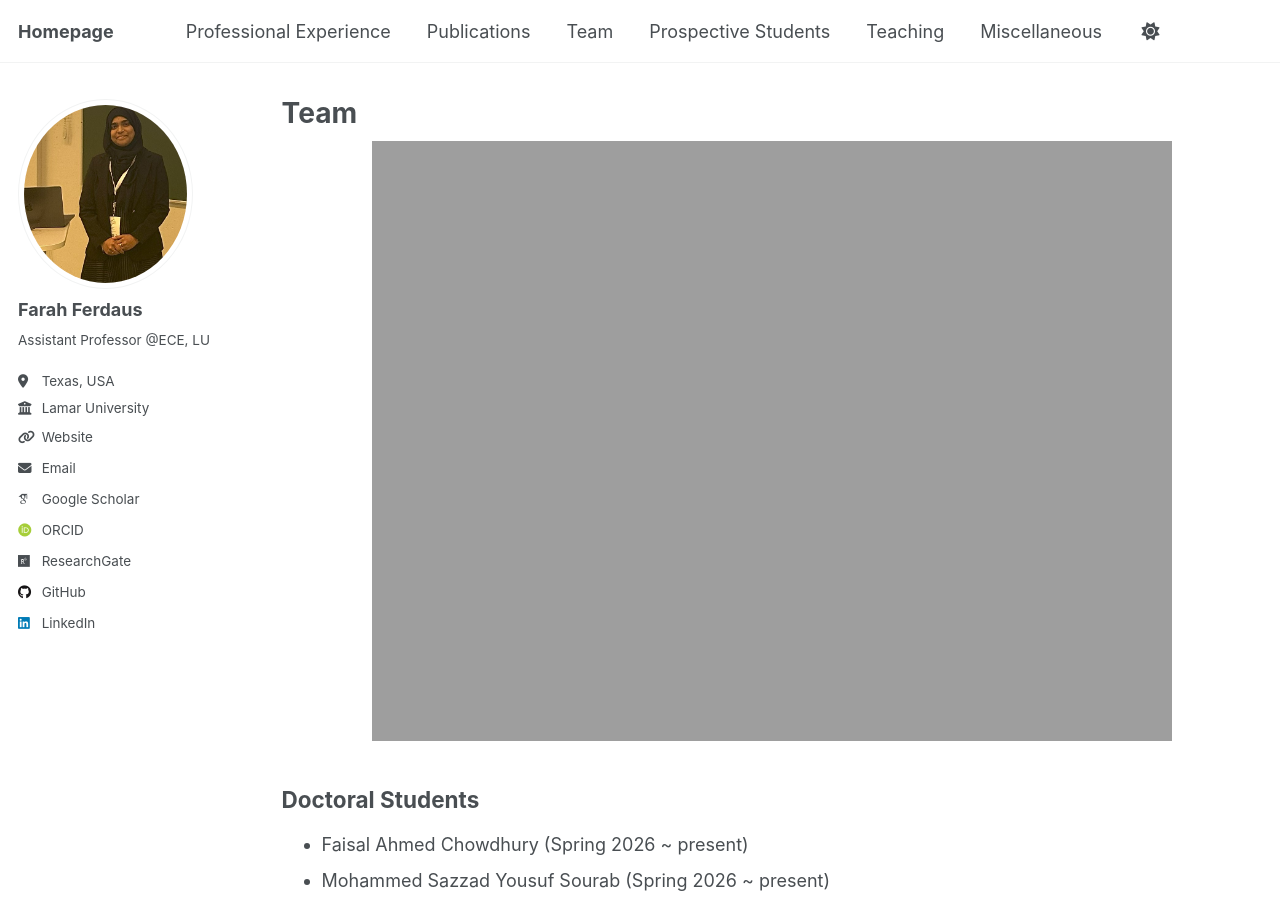
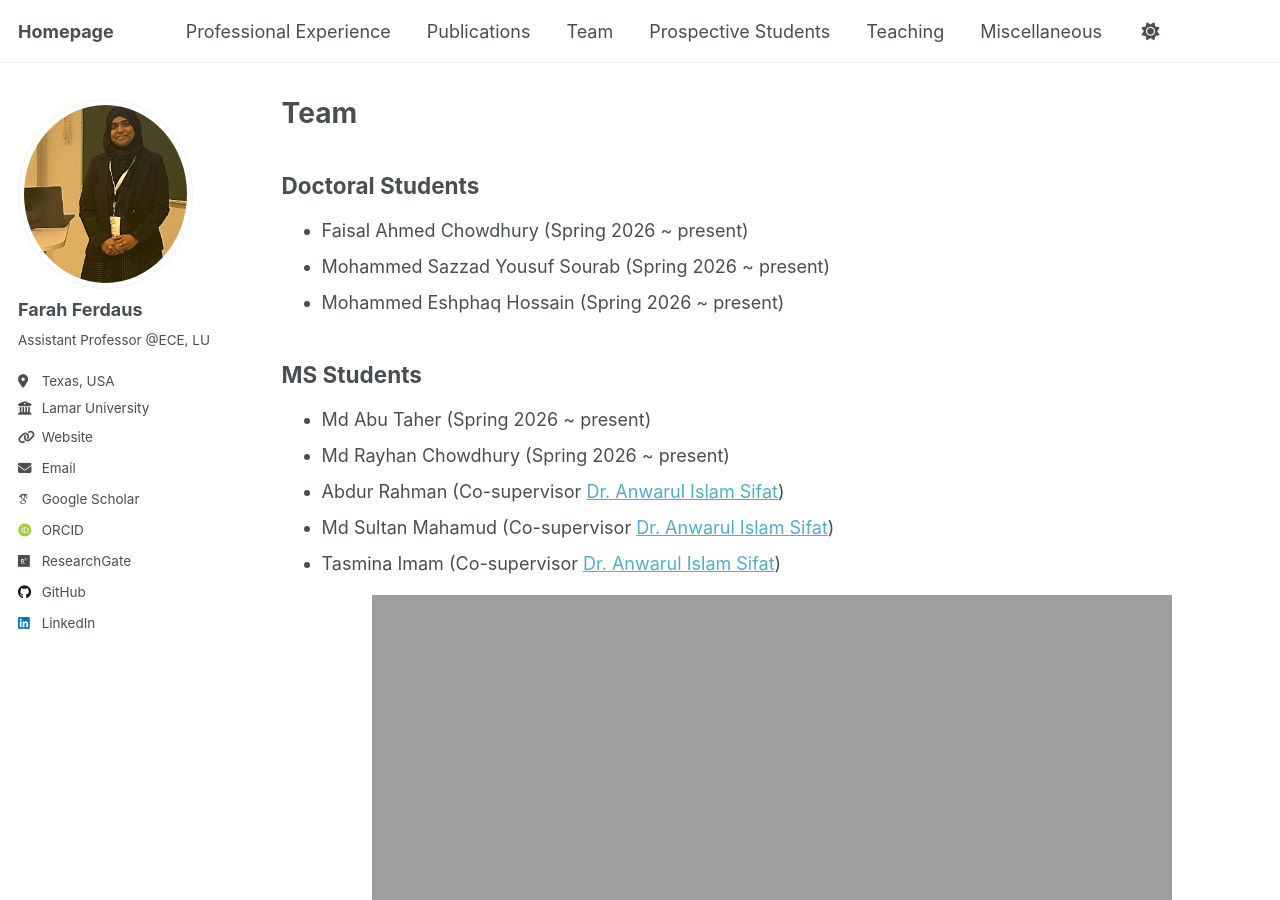
Before and after one commit to fferdaus/fferdaus.github.io, a Jekyll site: the page built from _pages/team.md, in a window 1280 px wide and 900 px high. Built offline with Jekyll 4.4.1, drawn with Linux system fonts in a browser that asks for light colours; some web fonts are replaced.

Commit message:
Update team.md

```diff
--- a/_pages/team.md
+++ b/_pages/team.md
@@ -7,10 +7,6 @@ redirect_from:
 ---
 
 {% include base_path %}
-
-<div style="text-align: center;">
-  <img src="{{ base_path }}/images/team.jpg" alt="Research Team" width="800">
-</div>
 
 ## Doctoral Students
 
@@ -26,3 +22,8 @@ redirect_from:
 - Abdur Rahman (Co-supervisor [Dr. Anwarul Islam Sifat](https://www.linkedin.com/in/aisifat/))
 - Md Sultan Mahamud (Co-supervisor [Dr. Anwarul Islam Sifat](https://www.linkedin.com/in/aisifat/))
 - Tasmina Imam (Co-supervisor [Dr. Anwarul Islam Sifat](https://www.linkedin.com/in/aisifat/))
+
+
+<div style="text-align: center;">
+  <img src="{{ base_path }}/images/team.jpg" alt="Research Team" width="800">
+</div>
```
